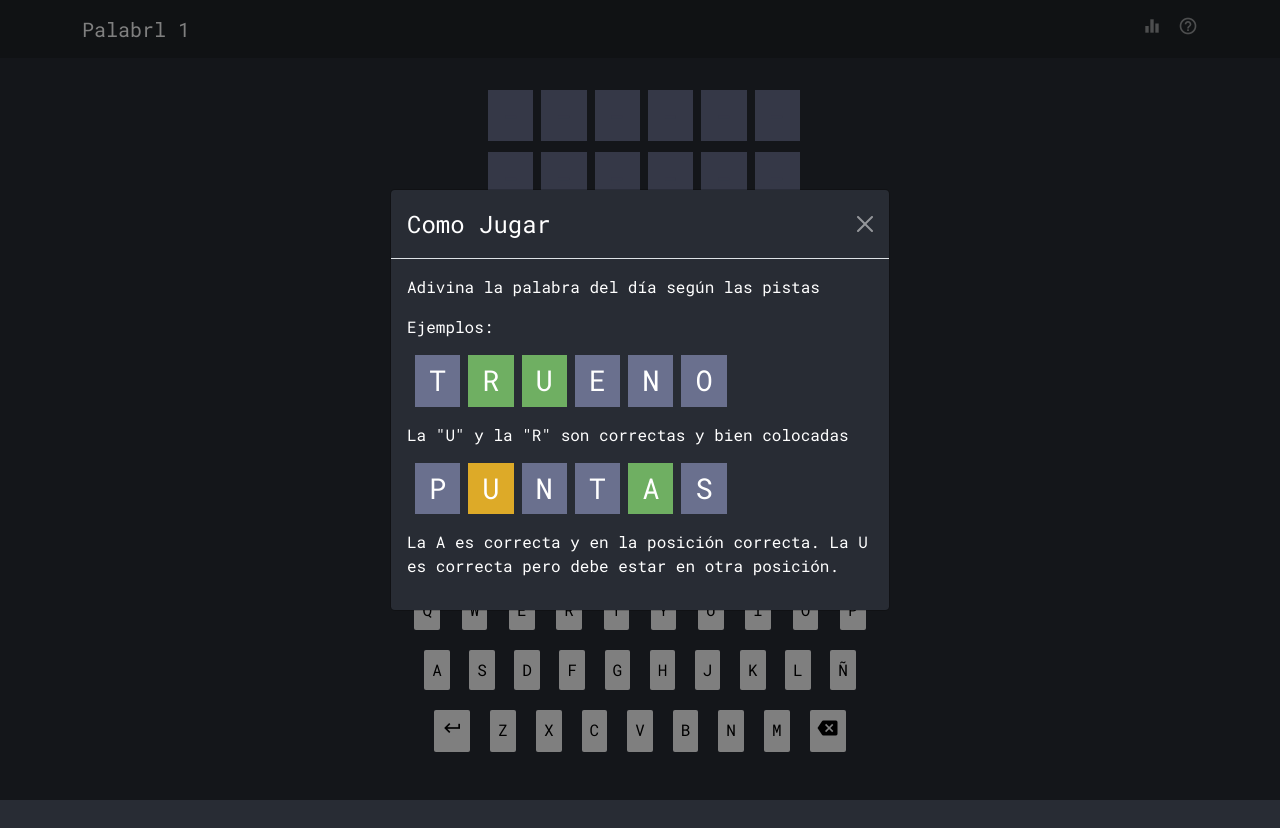
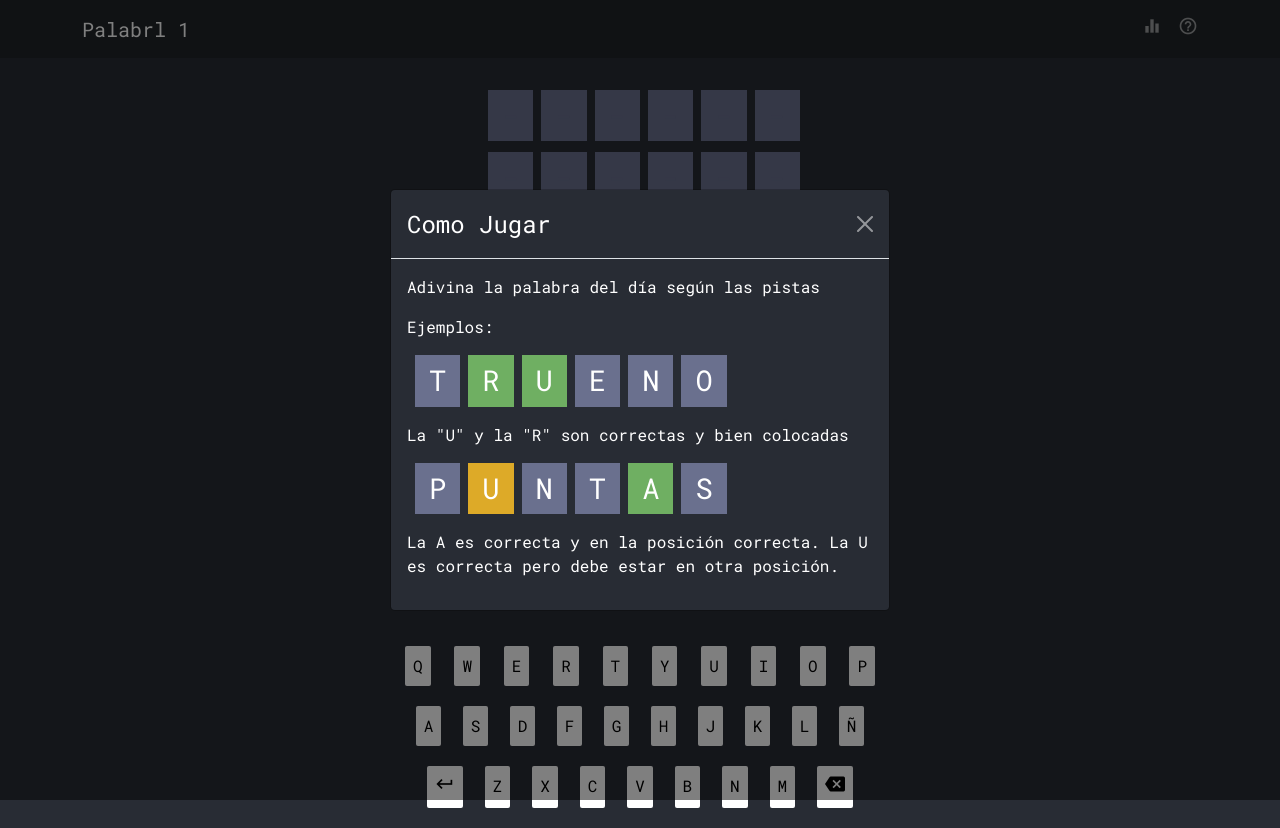
Before and after one commit to wbruntra/palabri, a React (Create React App) app: page / in a window 1280 px wide. Before the commit the page ends 800 px from the top, so only its background shows below. Built offline with nearby package versions, Linux system fonts and the light colour scheme; what random-seed would draw is missing.

Commit message:
Put keyboard at bottom

```diff
--- a/src/App.js
+++ b/src/App.js
@@ -351,7 +351,7 @@ function App() {
   const victory = isVictory()
 
   return (
-    <>
+    <div className="d-flex flex-column justify-content-center main">
       <Navbar
         todaysNumber={getTodaysNumber()}
         toggleModal={() => {
@@ -361,9 +361,9 @@ function App() {
           setShowHelpModal(true)
         }}
       />
-      <div className="d-flex flex-column App">
+      <div className="d-flex justify-content-between flex-column App flex-grow-1">
         {/* <h1>Palabrl {getTodaysNumber()}</h1> */}
-        <div className="App d-flex justify-content-center mb-3">
+        <div className="d-flex justify-content-center mb-3">
           <div className="guess-list d-flex flex-column">
             {guesses.map((guess, i) => {
               return (
@@ -380,9 +380,10 @@ function App() {
             {renderBlanks()}
           </div>
         </div>
+        {!isGameOver() && (
+          <>
             <div className="d-none d-md-block">
-          {!isGameOver() && (
-            <form className="entry-form" onSubmit={addGuess}>
+              <form className="entry-form mb-3" onSubmit={addGuess}>
                 <fieldset className="mb-2">
                   <input
                     type="text"
@@ -400,10 +401,19 @@ function App() {
                 </fieldset>
                 <input className="btn btn-primary" type="submit" value="Comprobar" />
               </form>
-          )}
             </div>
 
-        {error !== '' && <p className="error">{error}</p>}
+            {error !== '' ? (
+              <p className="error">{error}</p>
+            ) : (
+              <p className="text-bgcolor">No error right now</p>
+            )}
+          </>
+        )}
+
+        {isGameOver() && (
+          <>
+            <div>
               {victory && (
                 <div>
                   <p>Felicidades! Has ganado.</p>
@@ -414,12 +424,7 @@ function App() {
                   <p>Ya llevas 6 intentos. Has perdido :(</p>
                 </div>
               )}
-        {isGameOver() && (
-          <div>
               <p>La palabra era: {answer}</p>
-            {/* <p>
-            <button onClick={reset}>Otra vez</button>
-          </p> */}
               <p>
                 <button
                   className="btn btn-primary"
@@ -433,8 +438,11 @@ function App() {
               </p>
               {shareClicked && <p>El texto ha sido copiado al portapapeles</p>}
             </div>
+          </>
         )}
+        <div className="">
           <Keyboard word={word} setWord={changeWord} guesses={guesses} addGuess={addGuess} />
+        </div>
       </div>
 
       <HistoryModal
@@ -446,7 +454,7 @@ function App() {
         gameOver={isGameOver()}
       />
       <HelpModal show={showHelpModal} handleClose={() => setShowHelpModal(false)} />
-    </>
+    </div>
   )
 }
 
--- a/src/styles/_App.scss
+++ b/src/styles/_App.scss
@@ -1,7 +1,9 @@
+.main {
+  min-height: 100vh;
+}
+
 .App {
-  margin: 0 auto;
   text-align: center;
-  align-items: center;
   color: white;
 }
 
--- a/src/styles/_Keyboard.scss
+++ b/src/styles/_Keyboard.scss
@@ -1,7 +1,6 @@
 .keyboard {
     width: 100%;
-    max-width: 480px;
-    text-align: center;
+    max-width: 500px;
     margin: 0 auto;
   }
 
--- a/src/styles/_custom.scss
+++ b/src/styles/_custom.scss
@@ -1,3 +1,5 @@
+$app-bg-color:#282c34;
+
 body {
   background-color: #282c34;
   min-height: 100vh;
@@ -20,6 +22,10 @@ input {
   color: #6a708e !important;
 }
 
+.text-bgcolor {
+  color: $app-bg-color;
+}
+
 .green {
   background-color: #6faf62 !important;
 }
```
Lines whose indentation alone changed are shown as unchanged.
